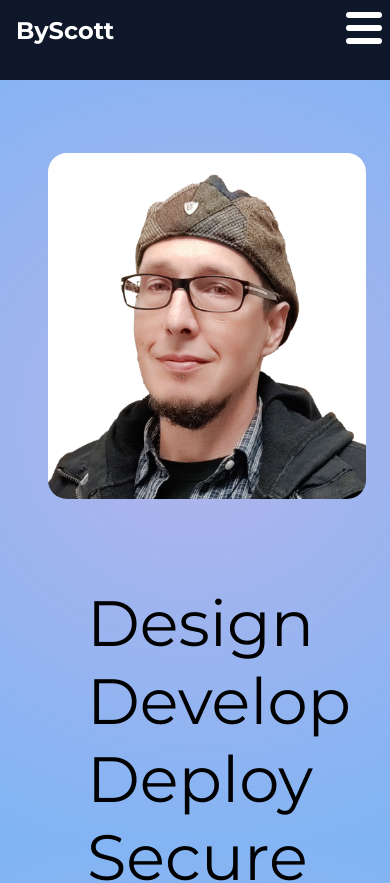
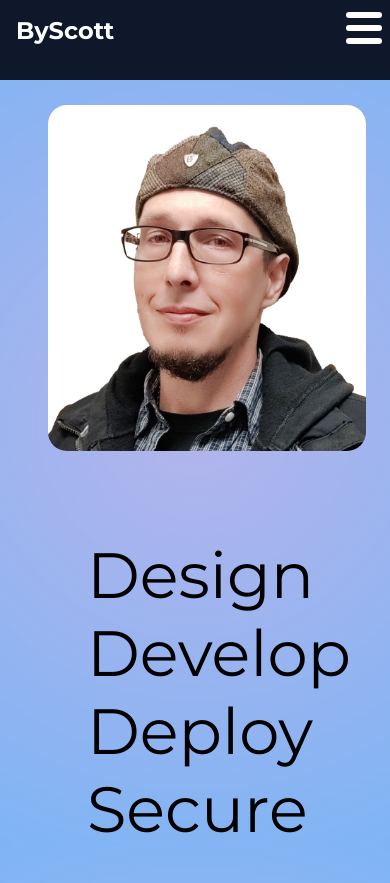
Before and after one commit to pawscanthack/portfolio, a React (Create React App) app: page / in a window 390 px wide. Shown: the top 883 px of the page. Built offline with nearby package versions, Linux system fonts and the light colour scheme.

Commit message:
adjusted media query

```diff
--- a/src/css/home.css
+++ b/src/css/home.css
@@ -10,6 +10,7 @@
   grid-template-columns: repeat(2, auto);
   gap: 20px;
   justify-content: space-around;
+  align-items: center;
   min-width: 70vw;
   margin: 4rem 1rem 1rem 0;
 }
@@ -32,9 +33,8 @@
   .home-section-container {
     display: flex;
     flex-direction: column;
-  }
-  .home-section-image {
-    align-self: center;
+    align-items: baseline;
+    margin: 1em 0;
   }
 }
 
```
